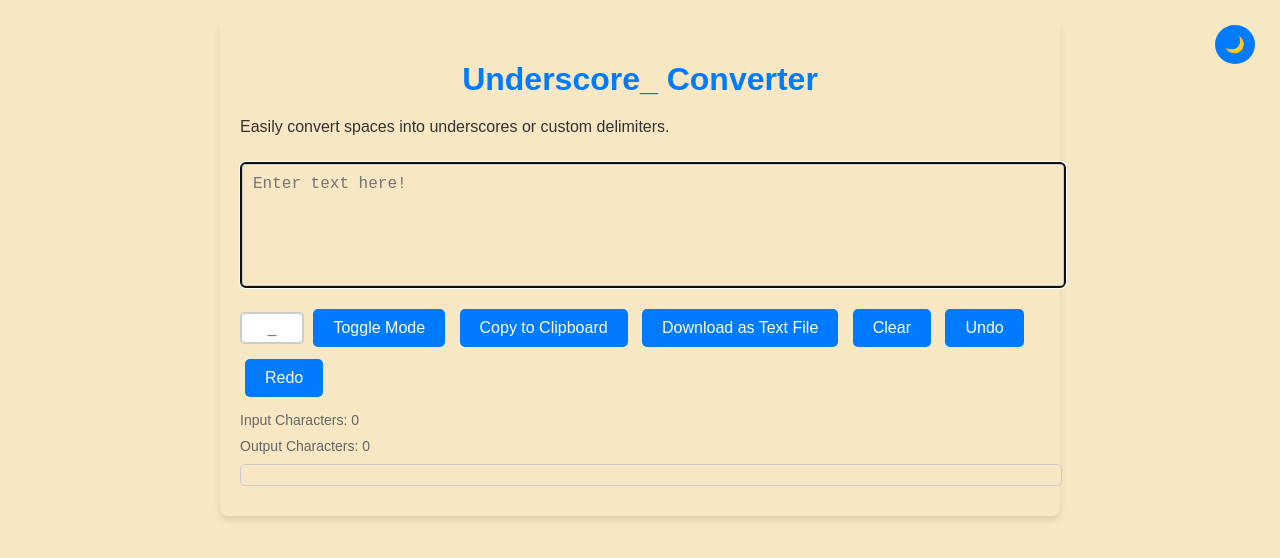
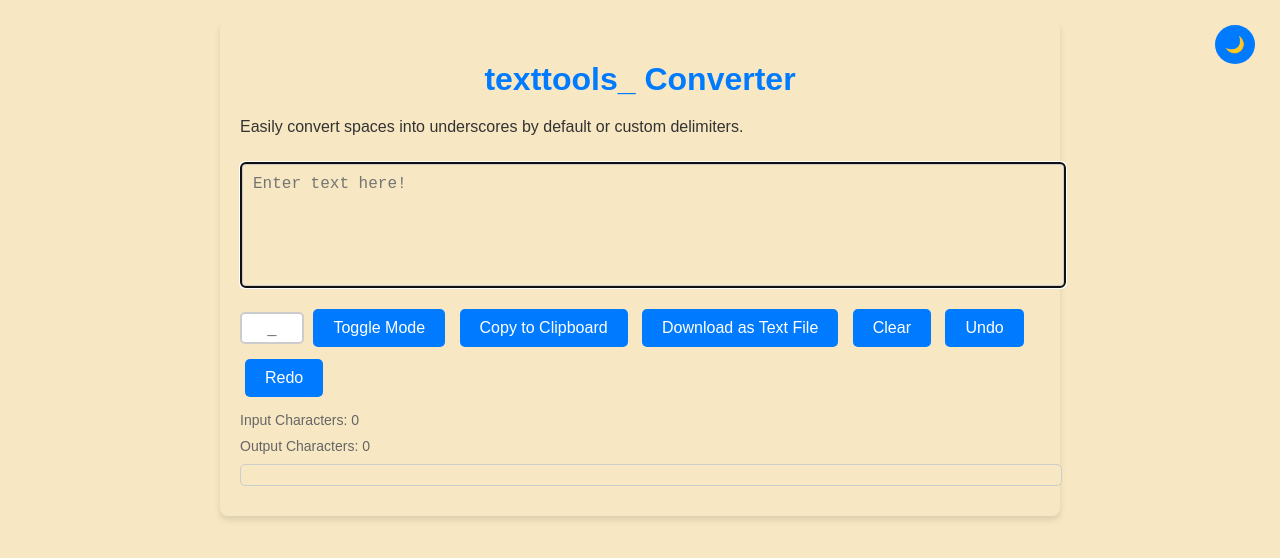
Before and after one commit to faisalnoufal/texttools, a plain HTML site: page index.html in a window 1280 px wide. Drawn offline with Linux system fonts and the light colour scheme.

Commit message:
updated the texttools text

```diff
--- a/index.html
+++ b/index.html
@@ -3,14 +3,14 @@
   <head>
     <meta charset="UTF-8" />
     <meta name="viewport" content="width=device-width, initial-scale=1.0" />
-    <title>Underscore_ Converter - Convert Spaces to Underscores</title>
+    <title>texttools_ Converter - Convert Spaces to Underscores</title>
     <meta
       name="description"
       content="Easily convert spaces into underscores or custom delimiters with Underscore_ Converter. A simple, user-friendly tool for text formatting."
     />
     <meta
       name="keywords"
-      content="underscore converter, space to underscore, text formatting, custom delimiter, SEO-friendly tool"
+      content="text converter, space to any delimiters, text formatting, custom delimiter, SEO-friendly tool"
     />
     <meta name="author" content="WebAdder" />
     <link rel="canonical" href="https://underscore.webadder.com" />
@@ -149,8 +149,10 @@
   </head>
   <body>
     <div class="container">
-      <h1>Underscore_ Converter</h1>
-      <p>Easily convert spaces into underscores or custom delimiters.</p>
+      <h1>texttools_ Converter</h1>
+      <p>
+        Easily convert spaces into underscores by default or custom delimiters.
+      </p>
 
       <textarea id="input" placeholder="Enter text here!" autofocus></textarea>
 
```
